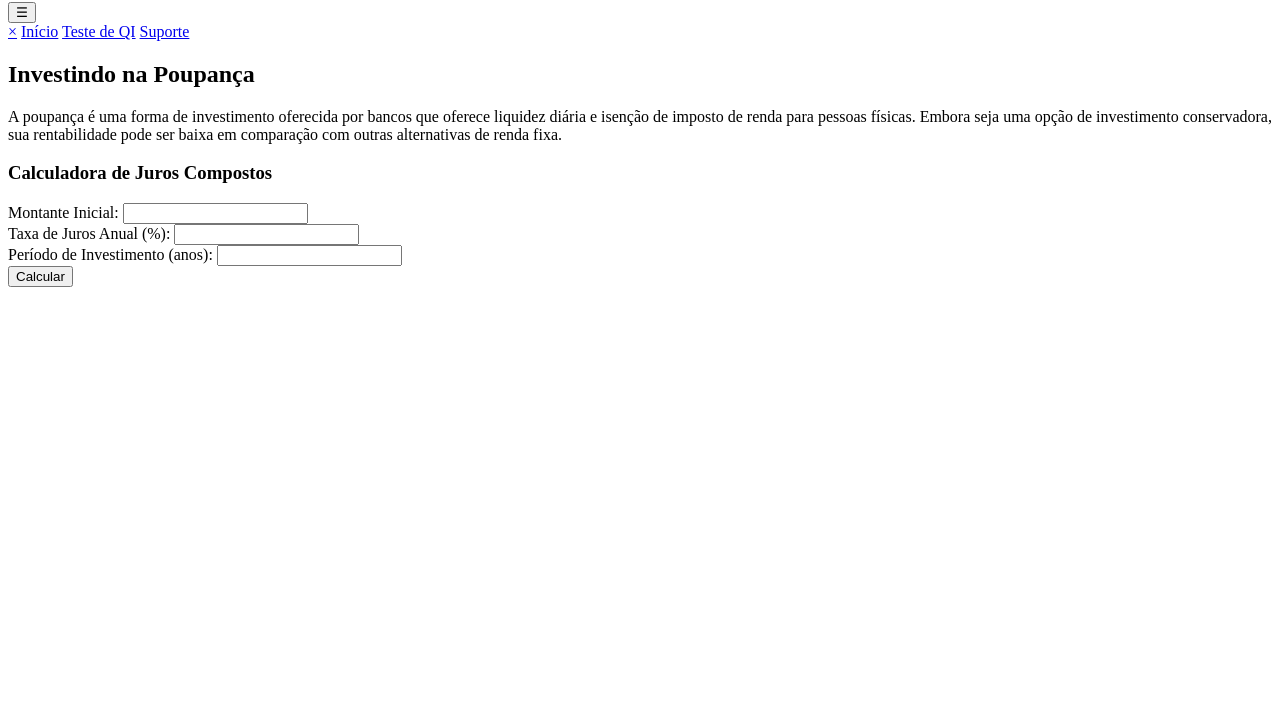
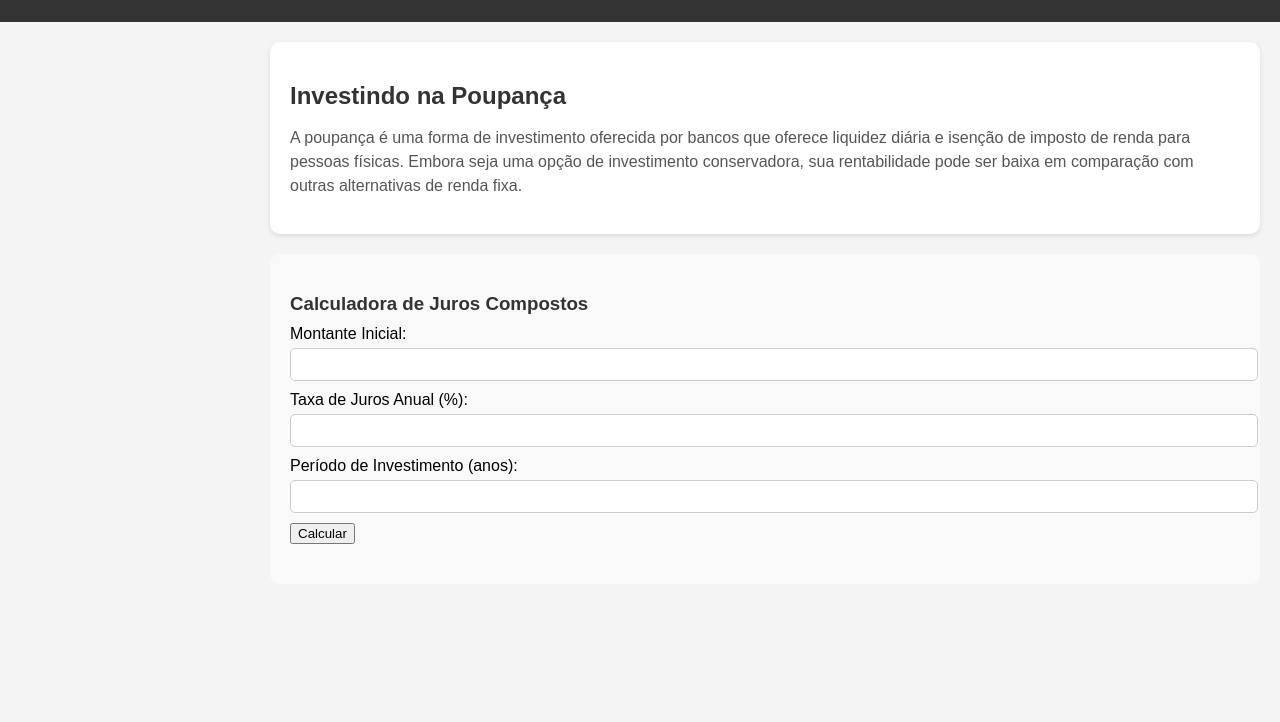
Before and after one commit to Boldrin1/Linvest, a plain HTML site: page Linvest/Poupança/poupança.html in a window 1280 px wide. Shown: the part 78-800 px from the top of the page. Drawn offline with Linux system fonts and the light colour scheme.

Commit message:
link das paginas de investimentos e algumas mudanças

```diff
--- a/Linvest/Poupança/poupança.css
+++ b/Linvest/Poupança/poupança.css
@@ -100,3 +100,17 @@ header {
 .result {
     margin-top: 20px;
 }
+
+.nav-btn {
+    font-size: 30px;
+    cursor: pointer;
+    padding: 10px;
+    background-color: #333;
+    color: #fff;
+    border: none;
+    border-radius: 5px;
+    position: fixed;
+    top: 10px;
+    left: 10px;
+    z-index: 2;
+}
--- a/Linvest/Poupança/poupança.html
+++ b/Linvest/Poupança/poupança.html
@@ -3,7 +3,10 @@
 <head>
     <meta charset="UTF-8">
     <meta name="viewport" content="width=device-width, initial-scale=1.0">
+    <script src="poupança.js"></script>
+    <link rel="stylesheet" href="poupança.css">
     <title>Poupança - Linvest</title>
+
     <body>
         <header>
             <h1>Poupança - Linvest</h1>
@@ -13,9 +16,9 @@
         <!-- Menu de navegação lateral -->
         <div id="mySidenav" class="sidenav">
             <a href="javascript:void(0)" class="closebtn" onclick="closeNav()">&times;</a>
-            <a href="oie.html">Início</a>
-            <a href="teste-qi.html">Teste de QI</a>
-            <a href="suporte.html">Suporte</a>
+            <a href="/Linvest/PRINCIPAL/principal.html">Início</a>
+            <a href="/Linvest/Teste de QI/qi.html">Teste de QI</a>
+            <a href="/Linvest/Suporte/suporte.html">Suporte</a>
         </div>
         <!-- Conteúdo principal -->
         <div class="main">
--- a/Linvest/cdb/cdb.css
+++ b/Linvest/cdb/cdb.css
@@ -168,3 +168,17 @@ header {
         top: -7px;
     }
 }
+
+.nav-btn {
+    font-size: 30px;
+    cursor: pointer;
+    padding: 10px;
+    background-color: #333;
+    color: #fff;
+    border: none;
+    border-radius: 5px;
+    position: fixed;
+    top: 10px;
+    left: 10px;
+    z-index: 2;
+}
--- a/Linvest/etfs/etfs.css
+++ b/Linvest/etfs/etfs.css
@@ -104,3 +104,16 @@
         margin-top: 20px;
         font-weight: bold;
     }
+    .nav-btn {
+        font-size: 30px;
+        cursor: pointer;
+        padding: 10px;
+        background-color: #333;
+        color: #fff;
+        border: none;
+        border-radius: 5px;
+        position: fixed;
+        top: 10px;
+        left: 10px;
+        z-index: 2;
+    }
```
Also changed, not shown: Linvest/Investimentos/investimentos.html (+5 -4 lines), Linvest/Teste de QI/qi.html (+13 -0 lines), Linvest/etfs/etfs.html (+0 -1 lines), Linvest/cdb/cdb.js (line endings or trailing spaces).
